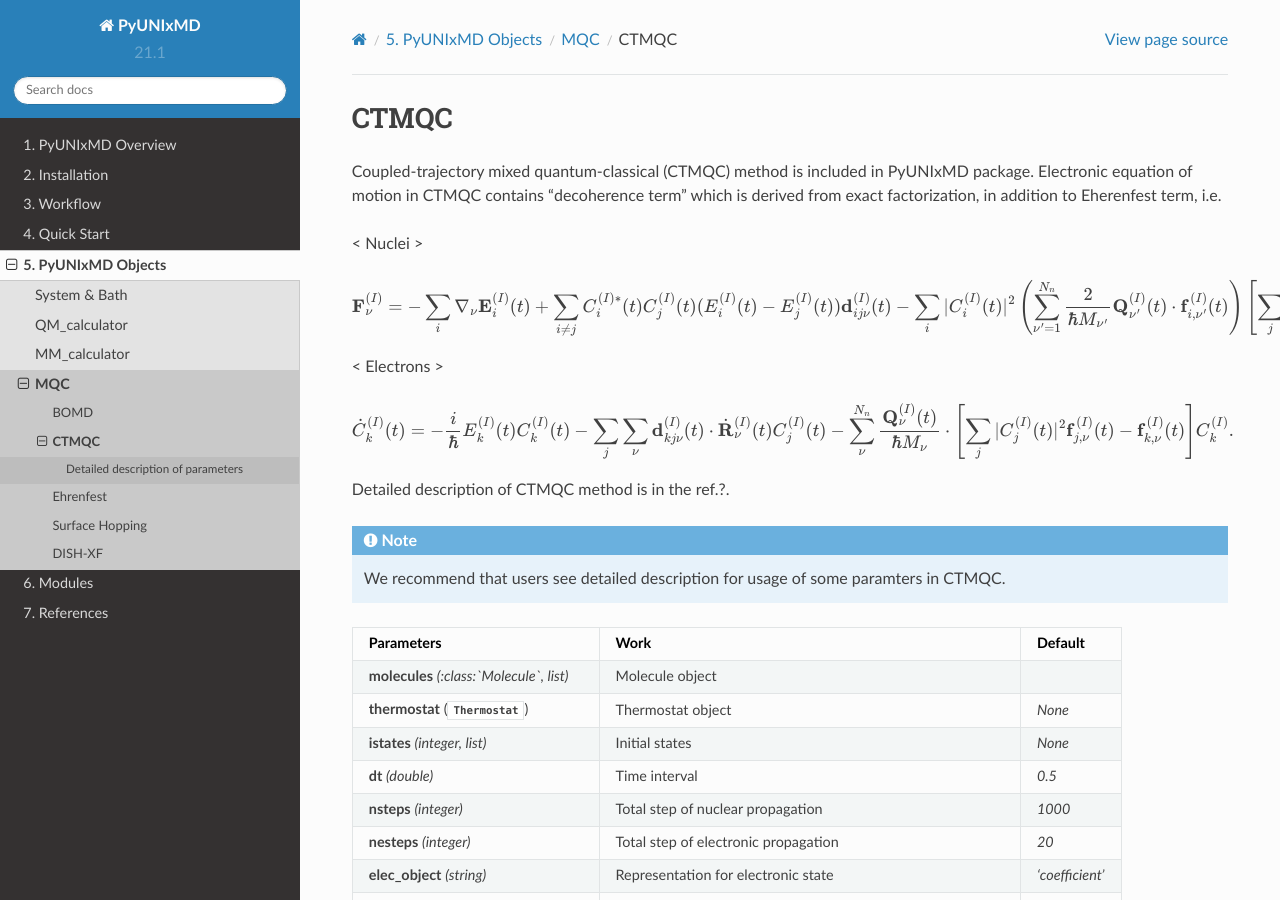
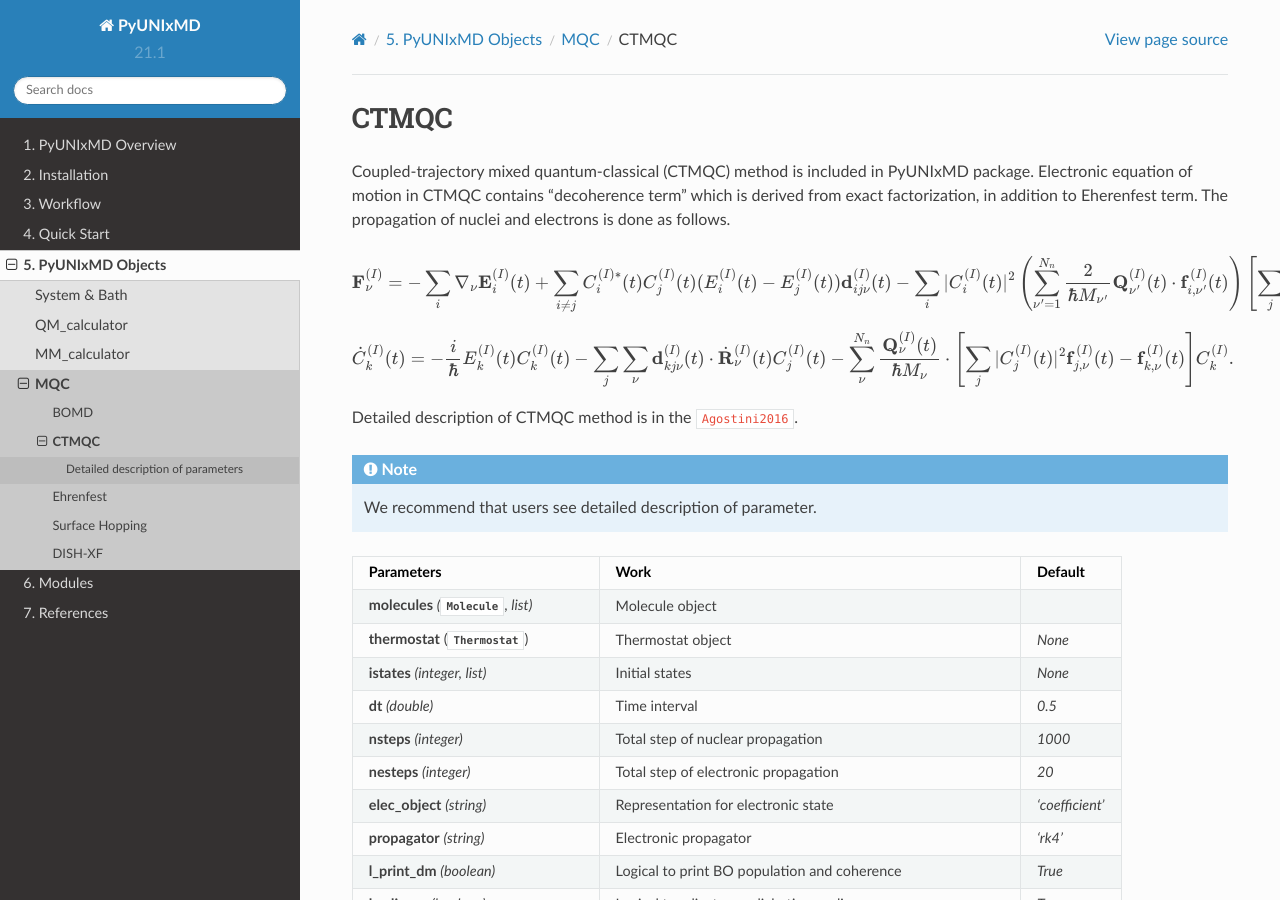
Before and after one commit to skmin-lab/unixmd, a Sphinx documentation site: the page built from docs/source/objects/mqc/ct.rst, in a window 1280 px wide and 900 px high. Built offline with Sphinx 7.4.7 and the Read the Docs theme 2.0.0, drawn with Linux system fonts in a browser that asks for light colours; cross-references to code outside the pages are shown as plain code; some of the changed text lies outside the part shown.

Commit message:
fix detailed description in ct.rst

```diff
--- a/docs/source/objects/mqc/ct.rst
+++ b/docs/source/objects/mqc/ct.rst
@@ -4,9 +4,7 @@ CTMQC
 
 Coupled-trajectory mixed quantum-classical (CTMQC) method is included in PyUNIxMD package.
 Electronic equation of motion in CTMQC contains "decoherence term" which is derived from exact factorization,
-in addition to Eherenfest term, i.e.
-
-< Nuclei >
+in addition to Eherenfest term. The propagation of nuclei and electrons is done as follows.
 
 .. math::
 
@@ -14,7 +12,6 @@ in addition to Eherenfest term, i.e.
    - \sum_{i}|C_{i}^{(I)}(t)|^2\left(\sum^{N_n}_{\nu'=1}\frac{2}{\hbar M_{\nu'}}\mathbf{Q}^{(I)}_{\nu'}(t)\cdot\mathbf{f}^{(I)}_{i,\nu'}(t)\right)
    \left[\sum_{j}|C_{j}^{(I)}(t)|^2\mathbf{f}_{j,\nu}^{(I)}(t)-\mathbf{f}_{i,\nu}^{(I)}(t)\right],
 
-< Electrons >
 
 .. math::
 
@@ -22,15 +19,15 @@ in addition to Eherenfest term, i.e.
     - \sum_j\sum_{\nu}{\bf d}^{(I)}_{kj\nu}(t)\cdot\dot{\bf R}^{(I)}_\nu(t)C^{(I)}_j(t)
     - \sum_{\nu}^{N_n}\frac{\mathbf{Q}^{(I)}_{\nu}(t)}{\hbar M_{\nu}}\cdot\left[\sum_{j}|C^{(I)}_{j}(t)|^2\mathbf{f}^{(I)}_{j,\nu}(t)-\mathbf{f}^{(I)}_{k,\nu}(t)\right]C^{(I)}_{k}.
 
-Detailed description of CTMQC method is in the ref.?.
+Detailed description of CTMQC method is in the :cite:`Agostini2016`.
 
-.. note:: We recommend that users see detailed description for usage of some paramters in CTMQC.
+.. note:: We recommend that users see detailed description of parameter.
 
 +--------------------------------+------------------------------------------------+-----------------+
 | Parameters                     | Work                                           | Default         |
 +================================+================================================+=================+
 | **molecules**                  | Molecule object                                |                 |
-| *(:class:`Molecule`, list)*    |                                                |                 |
+| *(*:class:`Molecule`, *list)*  |                                                |                 |
 +--------------------------------+------------------------------------------------+-----------------+
 | **thermostat**                 | Thermostat object                              | *None*          |
 | (:class:`Thermostat`)          |                                                |                 |
@@ -136,10 +133,9 @@ Detailed description of parameters
 - **elec_obj** *(string)* - Default: *'coefficient'*
 
   The **elec_object** parameter determines the representation for the electronic state.
+  Now, CTMQC is only vaild for *'coefficient'*.
 
   + *'coefficient'*: Propagates the coefficients, i.e., :math:`\{C_{i}^{(I)}(t)\}`
-
-  Now, CTMQC is only vaild for *'coefficient'*.
 
 \
 
```
Also changed, not shown: other parts of docs/source/objects/mqc/ct.rst (+1 -1 lines).
